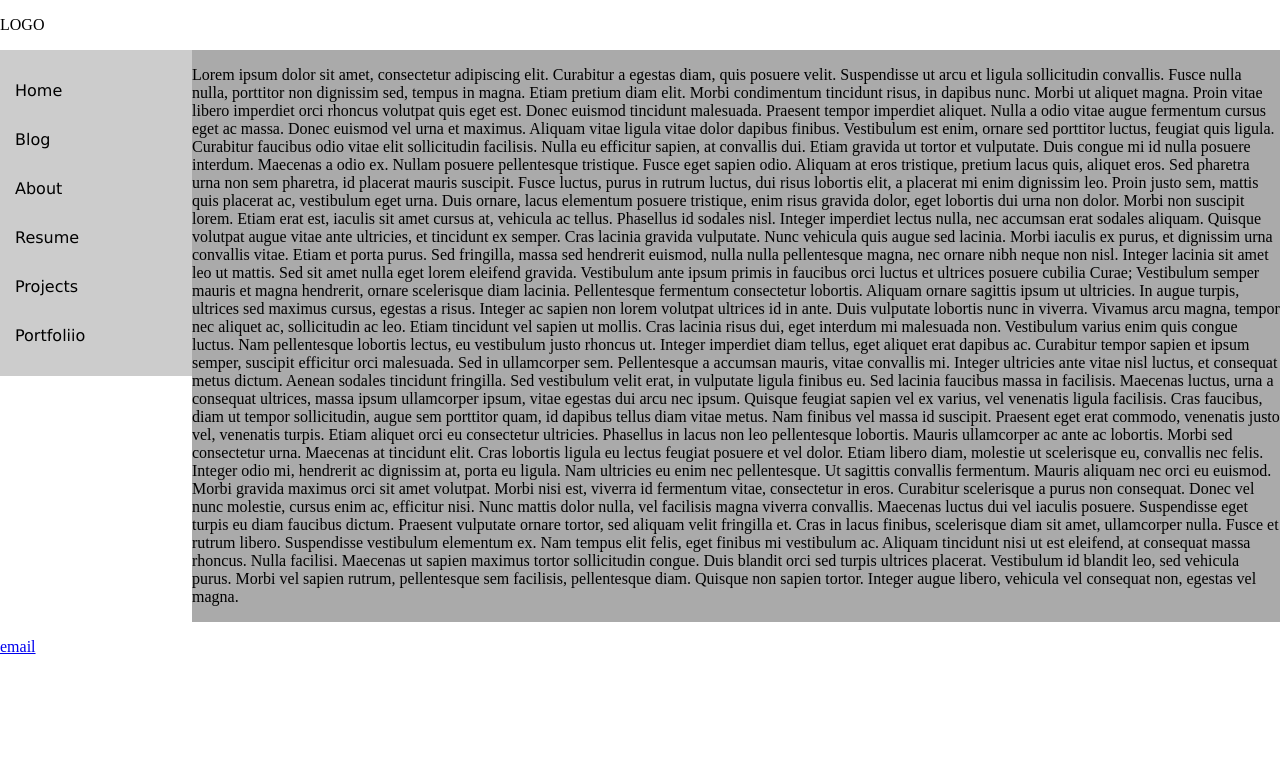
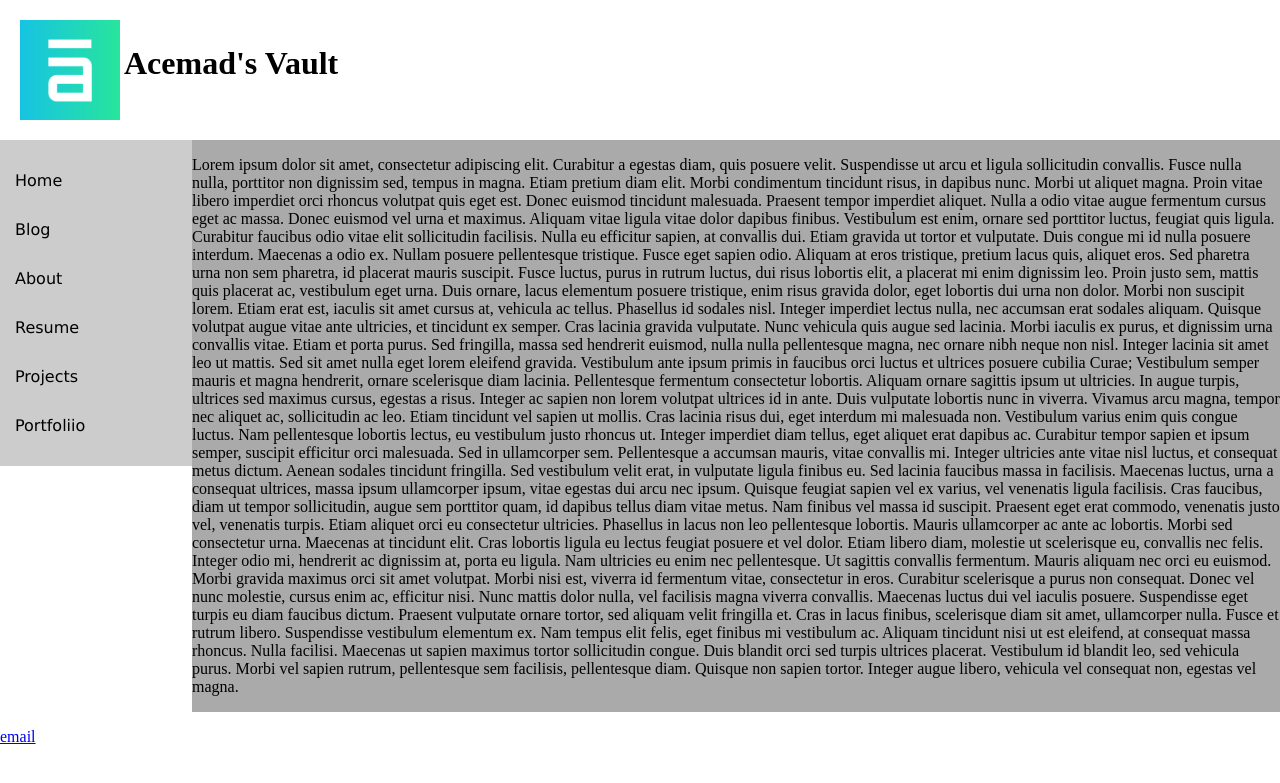
Before and after one commit to Acemad/acemad.github.io, a Jekyll site: the page built from index.html, in a window 1280 px wide. Shown: the top 783 px of the page. Built offline with Jekyll 4.4.1, drawn with Linux system fonts in a browser that asks for light colours.

Commit message:
Added Header image and text.

```diff
--- a/_layouts/default.html
+++ b/_layouts/default.html
@@ -9,7 +9,8 @@
 </head>
 <body>
     <header>
-        <p>LOGO</p>
+        <img class="logo" src="/images/logo.png" />
+        <h1 class="siteName">Acemad's Vault</h1>
     </header>
 
     <aside>
--- a/css/main.css
+++ b/css/main.css
@@ -4,7 +4,17 @@ html {
 
 header {
     width: 100%;
+    margin: 20px;
 }
+.logo {
+    width: 100px;
+    vertical-align: middle;
+}
+.siteName {
+    display: inline;
+
+}
+
 
 body {
     width: 100%;
```
Also changed, not shown: images/logo.png (added).
